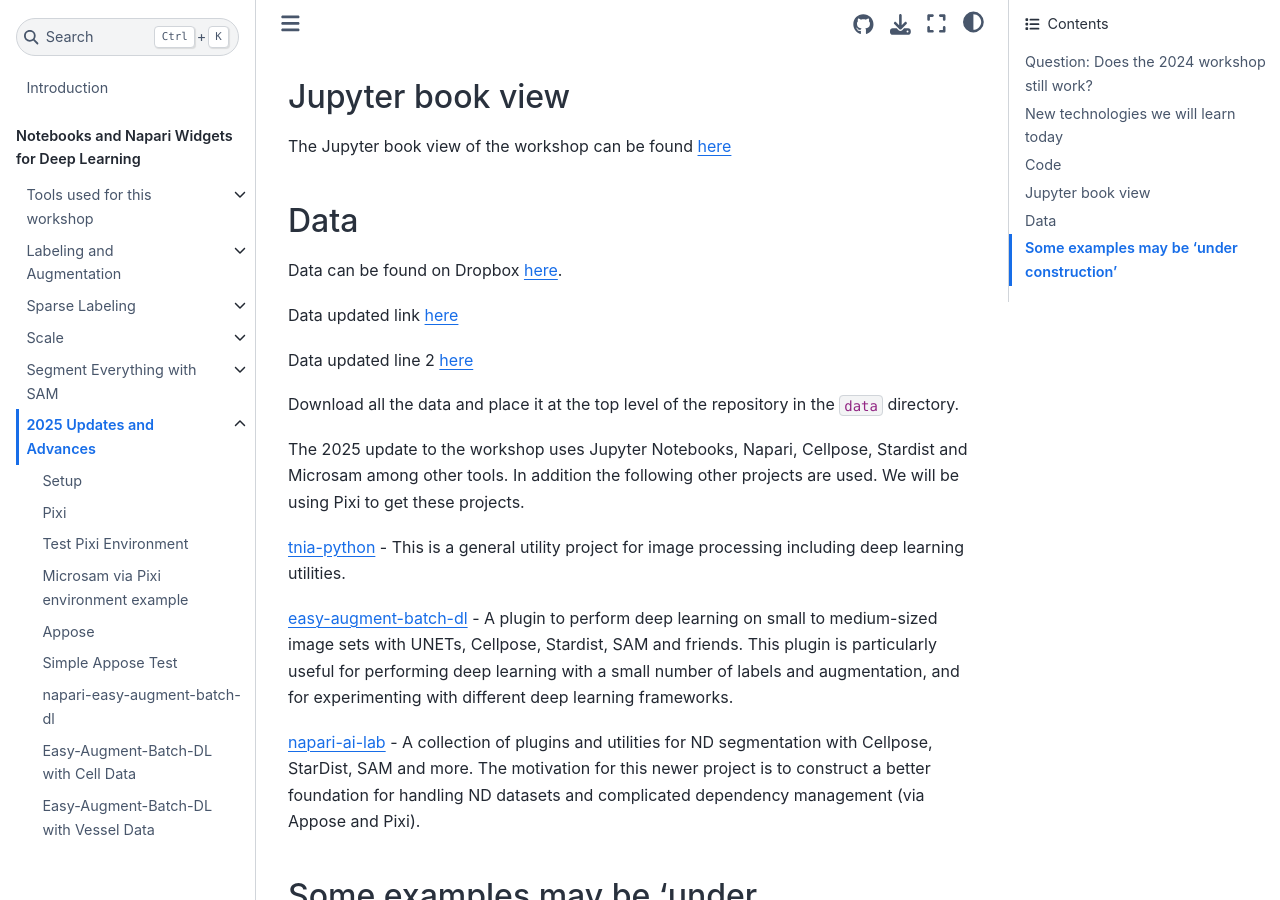
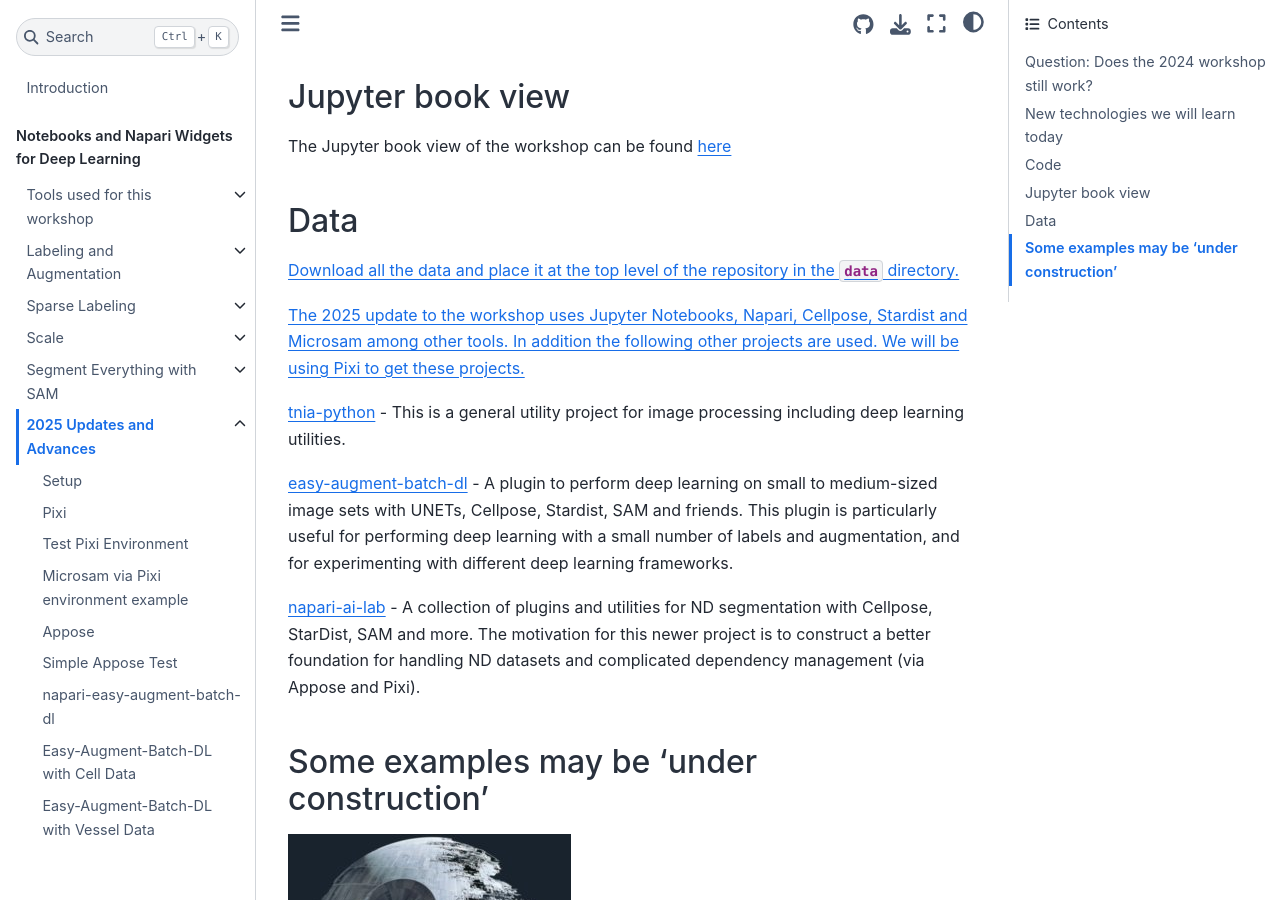
Before and after one commit to True-North-Intelligent-Algorithms/notebooks-and-napari-widgets-for-dl, a Jupyter Book: the page built from docs/2025_updates_and_advances/01_tools.md, in a window 1280 px wide and 900 px high, scrolled down 1717 px. Built offline with Jupyter Book 1.0.4 settings and Sphinx 7.4.7 and the Sphinx Book theme 1.1.4, drawn with Linux system fonts in a browser that asks for light colours; pages that are not in the unit, such as notebooks, are missing from menus.

Commit message:
Try again to fix link

````diff
--- a/docs/2025_updates_and_advances/01_tools.md
+++ b/docs/2025_updates_and_advances/01_tools.md
@@ -47,11 +47,7 @@
 
 ### Data
 
-Data can be found on Dropbox [here](https://www.dropbox.com/scl/fo/4lvuwq8pbdx0ubba9ey85/AMz_dint2PkRASM1oFWx6uA?rlkey=4ibypc0u40ub702trdipzokir&st=g70qjhe6&dl=0).
-
-Data updated link [here](https://www.dropbox.com/scl/fo/4lvuwq8pbdx0ubba9ey85/AMz_dint2PkRASM1oFWx6uA?rlkey=98xfo7iln3zry3oil86dx6ca9&st=kx75zve4&dl=0)
-
-Data updated line 2 [here](https://www.dropbox.com/scl/fo/4lvuwq8pbdx0ubba9ey85/AMz_dint2PkRASM1oFWx6uA%3Frlkey%3D98xfo7iln3zry3oil86dx6ca9%26st%3Dkx75zve4%26dl%3D0)
+<a href="https://www.dropbox.com/scl/fo/4lvuwq8pbdx0ubba9ey85/AMz_dint2PkRASM1oFWx6uA?rlkey=98xfo7iln3zry3oil86dx6ca9&st=kx75zve4&dl=0">
 
 Download all the data and place it at the top level of the repository in the ```data``` directory.
 
````
